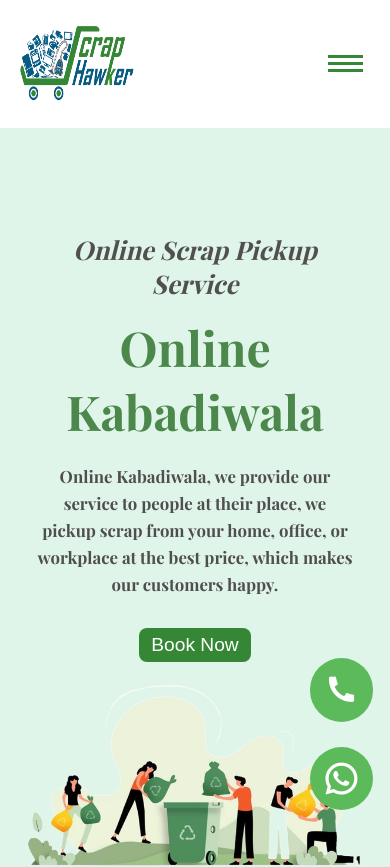
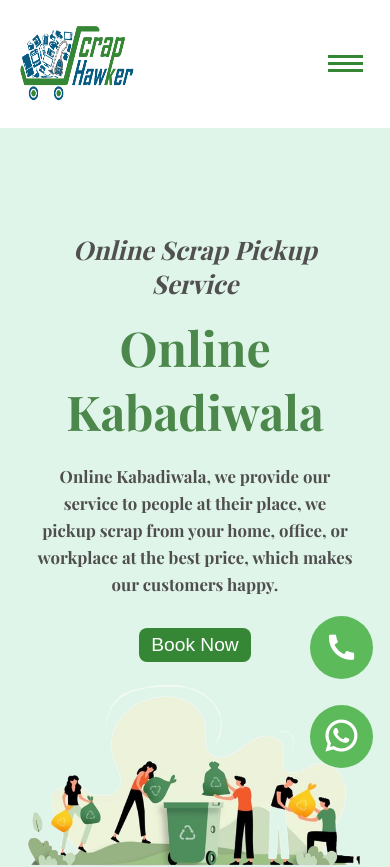
Before and after one commit to Anukhusdevlopers/KawadiGroup, a React (Vite) app: page / in a window 390 px wide. Shown: the top 867 px of the page. Built offline with nearby package versions, Linux system fonts and the light colour scheme.

Commit message:
change login functionallity

```diff
--- a/src/Component/Home/Navbar.css
+++ b/src/Component/Home/Navbar.css
@@ -220,6 +220,10 @@ nav{
   height: 7.5vh;
   width: 7vh;
 } */
+
+.cntcticon{
+  top: 73vh;
+}
 }
 
 @media(min-height:1200px){
--- a/src/Component/Login/OtpSend.jsx
+++ b/src/Component/Login/OtpSend.jsx
@@ -62,7 +62,7 @@ function OtpSend(val) {
 
         } catch (error) {
             console.log(error);
-            // alert("Failed process");
+            // alert("Failed process");   // recomment
             setIsVisible(!isVisible);
         } finally {
             setLoading(false); // End loading
```
